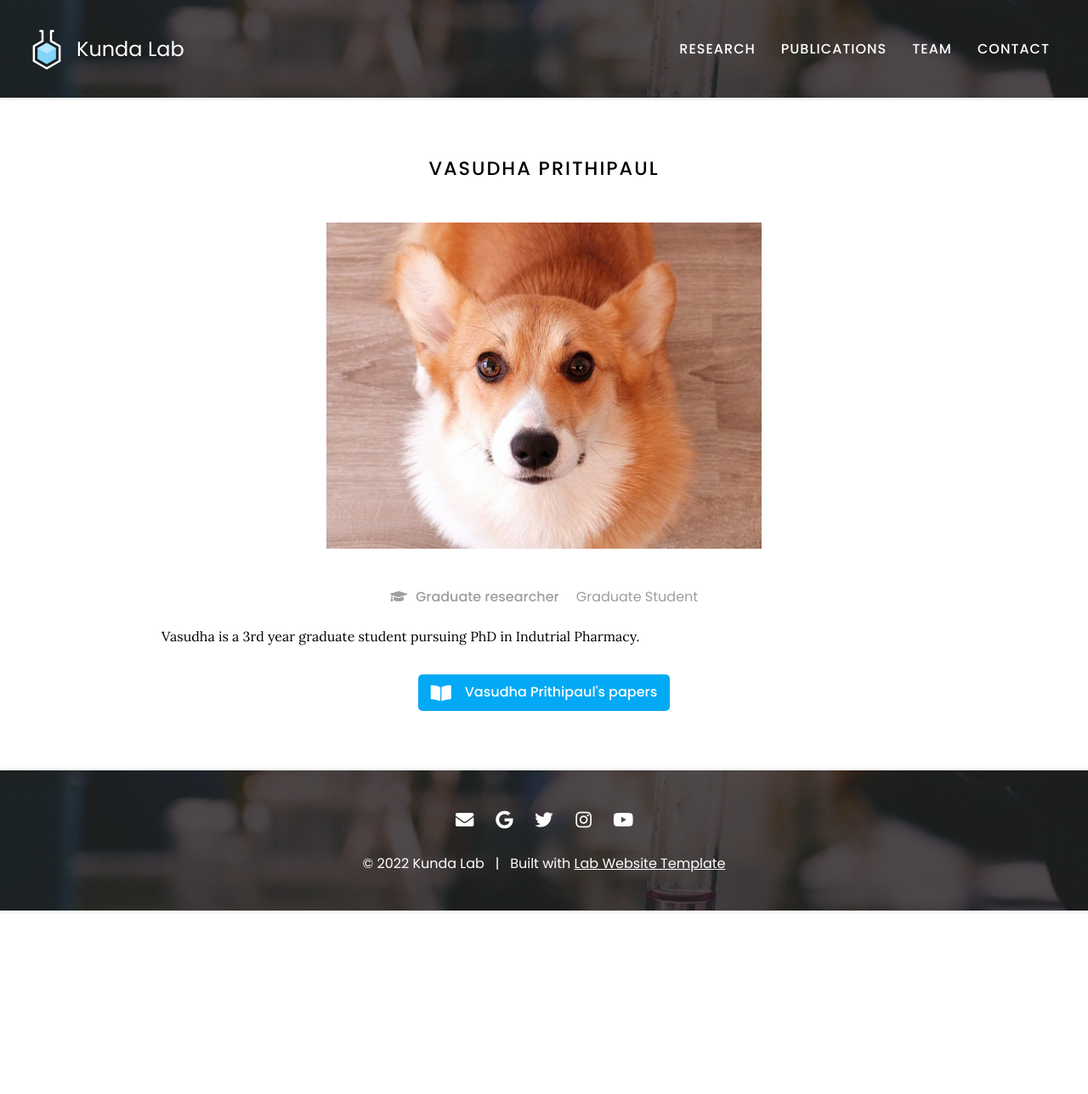
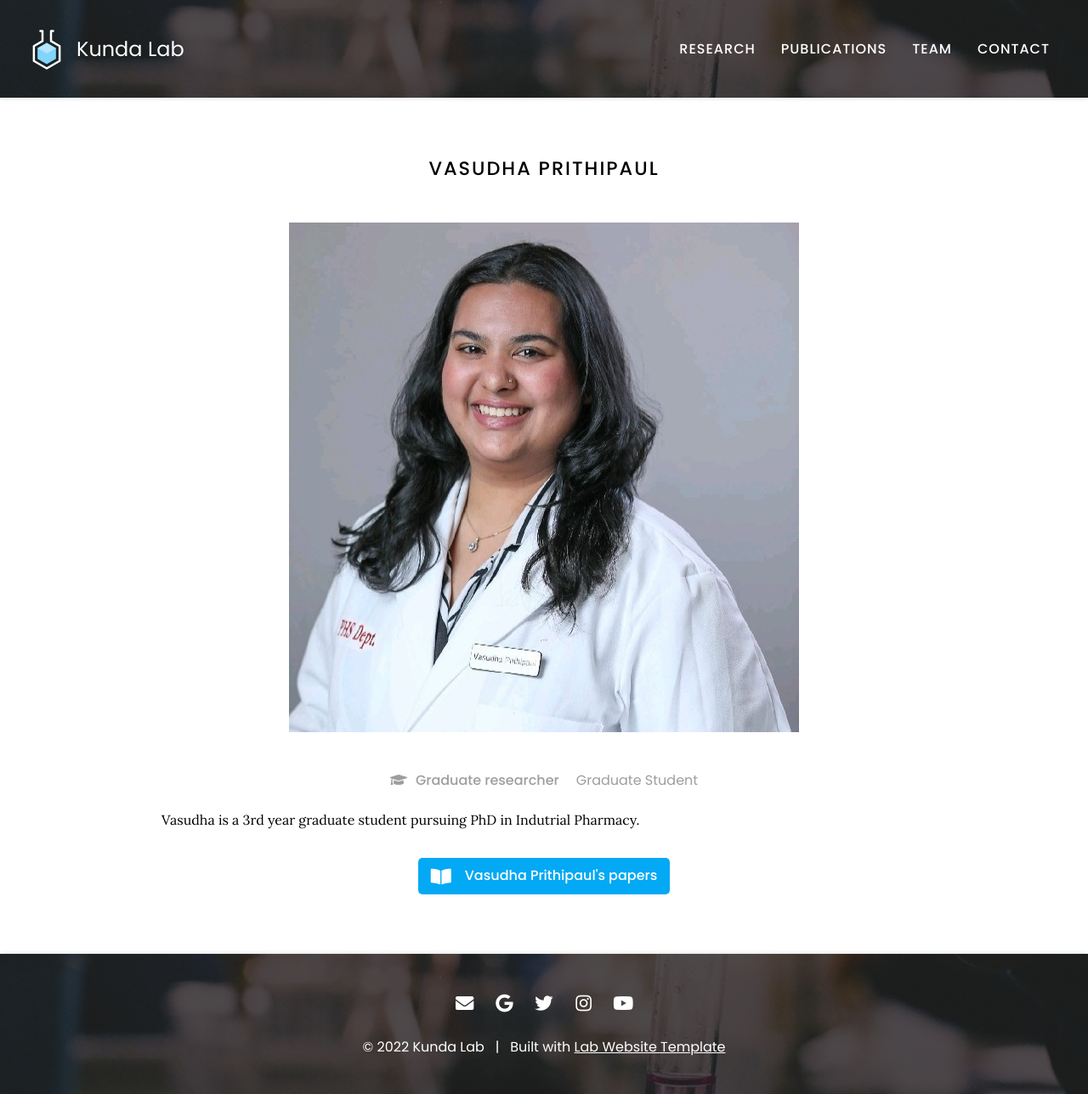
Before and after one commit to ardaram/kunda-lab, a Jekyll site: the page built from _members/Vasudha-Prithipaul.md, in a window 1280 px wide. Shown: the whole page at 85% size. Built offline with Jekyll 4.4.1, drawn with Linux system fonts in a browser that asks for light colours; nearby versions of some CDN libraries; before the commit the page ends 1072 px from its top, so only the background shows below that.

Commit message:
Update Vasudha-Prithipaul.md

```diff
--- a/_members/Vasudha-Prithipaul.md
+++ b/_members/Vasudha-Prithipaul.md
@@ -1,6 +1,6 @@
 ---
 name: Vasudha Prithipaul
-image: images/member.jpg
+image: images/Vasudha.jpeg
 description: Graduate Student
 role: gr
 links:
```
